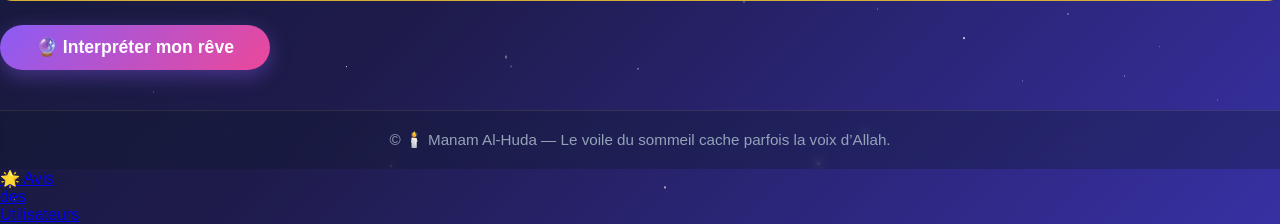
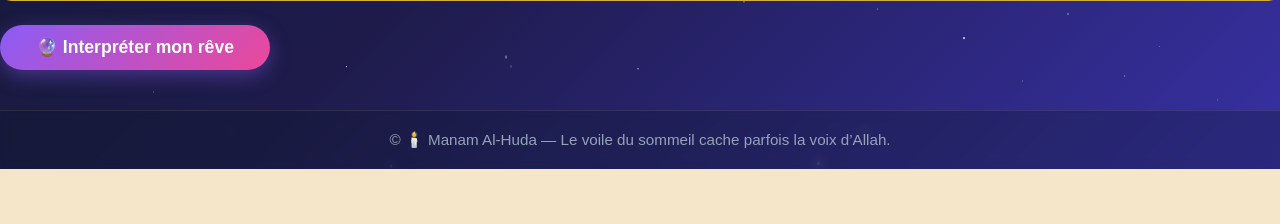
Before and after one commit to eldji225/Manam-Al-Huda, a Flask app: page / in a window 1280 px wide. Shown: the part 649-873 px from the top of the page. After the commit the page ends 818 px from the top, so only its background shows below. Run offline with Flask 3, Linux system fonts and the light colour scheme.

Commit message:
Update index.html

```diff
--- a/templates/index.html
+++ b/templates/index.html
@@ -120,8 +120,5 @@ loadReviews();
 </script>
 <footer>
     © 🕯️ Manam Al-Huda — Le voile du sommeil cache parfois la voix d’Allah.
-</footer><!-- Bouton flottant Avis des Utilisateurs -->
-<a href="/reviews" class="floating-reviews-btn">
-    🌟 Avis<br>des<br>Utilisateurs
-</a></body>
+</footer></body>
 </html>
```
